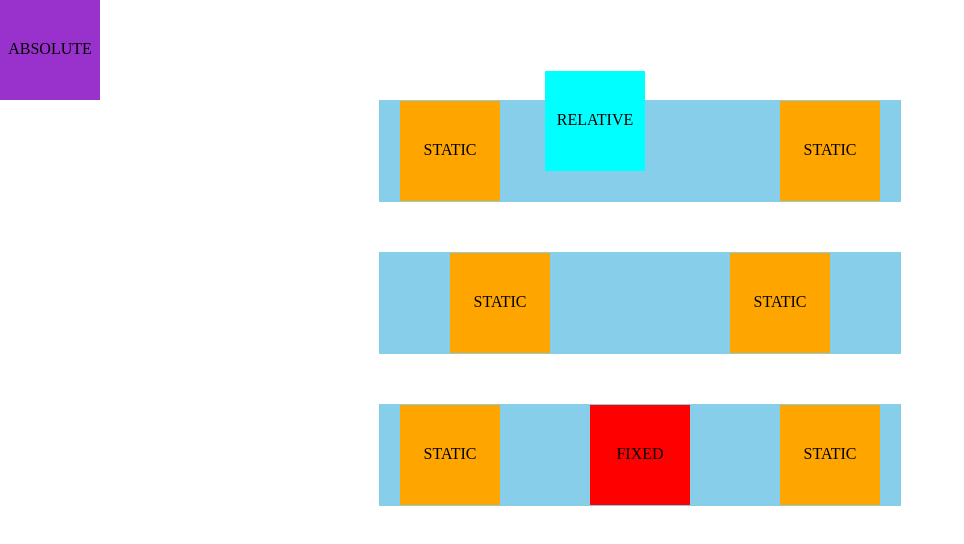
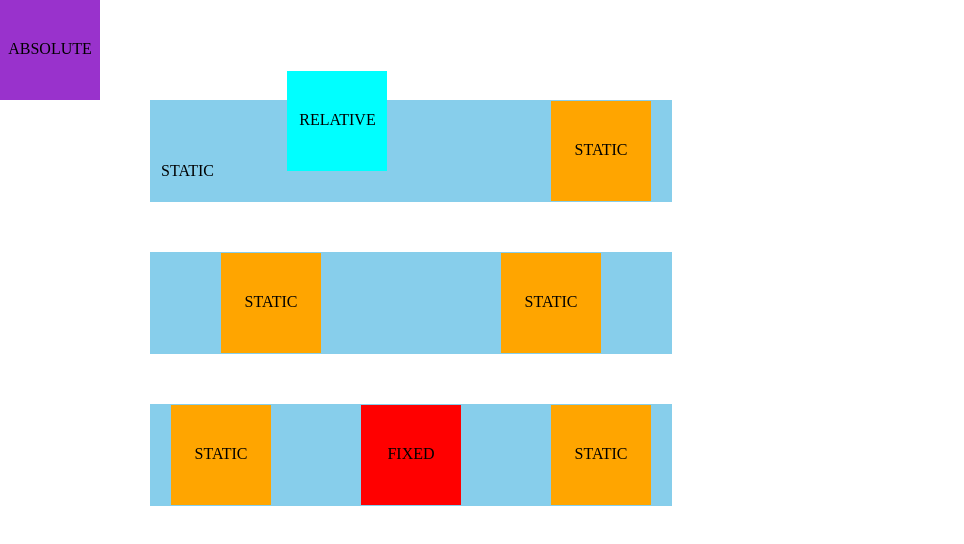
Before and after one commit to Ali-Shafiyev/task5, a plain HTML site: page task 2/index.htm in a window 1280 px wide. Shown: the whole page, without its empty margins (0-964 px from the left). Drawn offline with Linux system fonts and the light colour scheme.

Commit message:
Update style.css

```diff
--- a/task 2/style.css
+++ b/task 2/style.css
@@ -12,11 +12,10 @@ p {
   padding-top: 40px;
 }
 .box {
-  margin: 0 auto;
-  border: 1px solid skyblue;
+ border: 1px solid skyblue;
   height: 100px;
   width: 500px;
-
+  margin-left: 150px;
   margin-bottom: 50px;
   background-color: skyblue;
   display: flex;
@@ -24,6 +23,7 @@ p {
   align-items: center;
 
   padding: 0 10px;
+}
 }
 .static1 {
   width: 100px;
```
